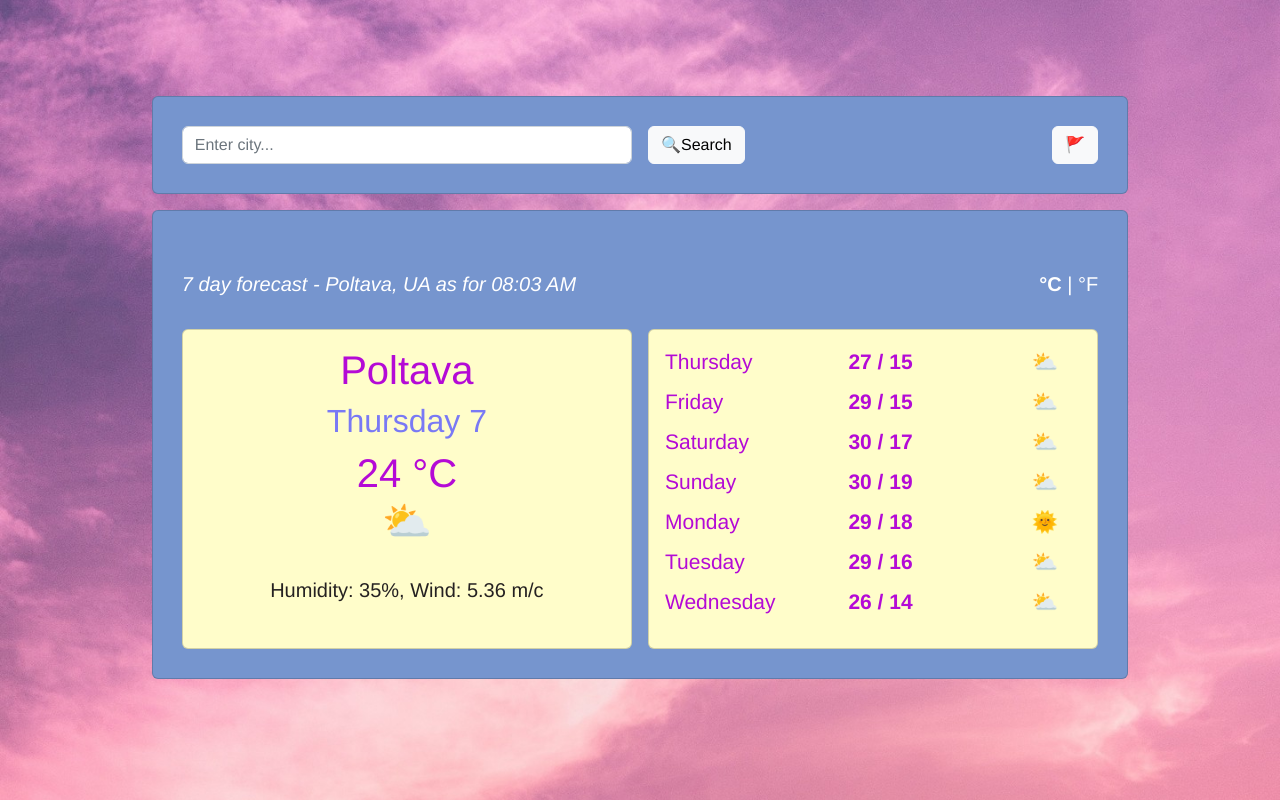
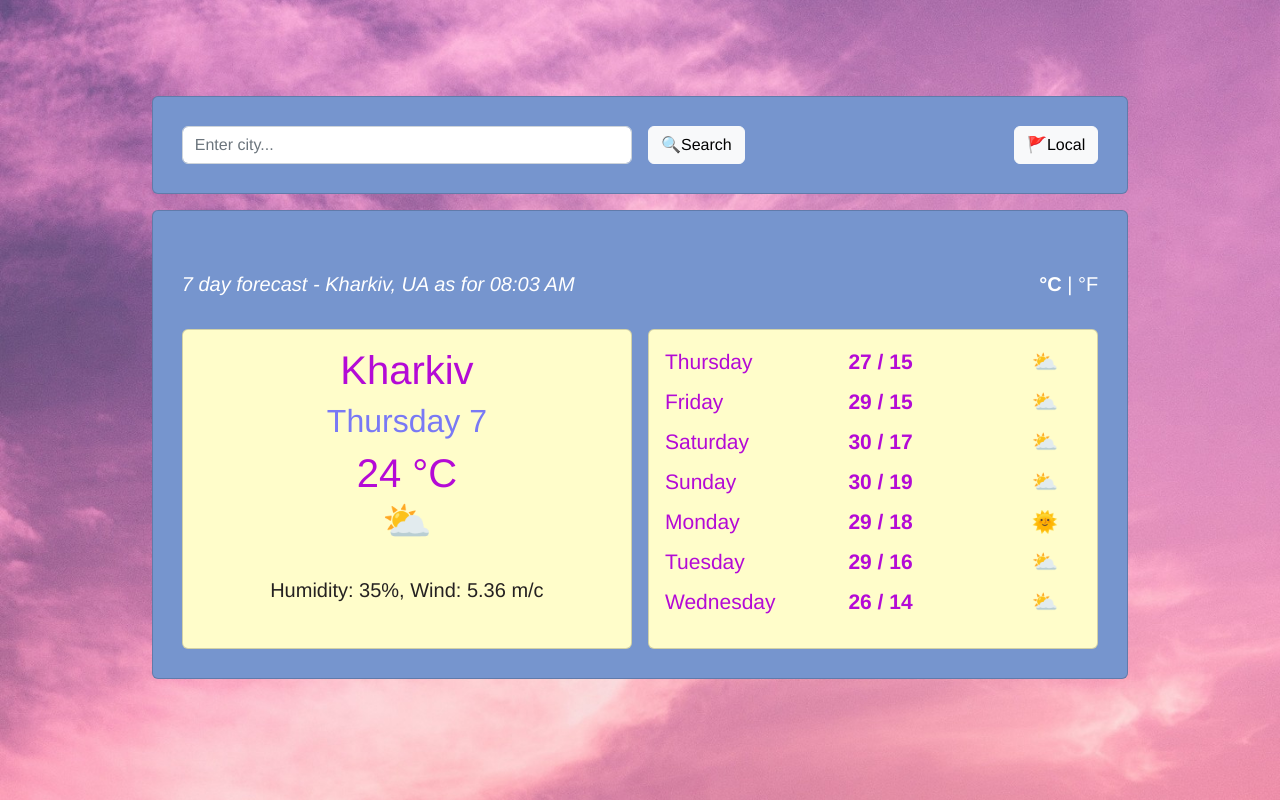
Before and after one commit to Oksana-Kryvulya/WeatherForecast, a plain HTML site: page index.html in a window 1280 px wide. Drawn offline with nearby package versions, Linux system fonts and the light colour scheme; no server answers.

Commit message:
Changed name of Local button and initial location city name

```diff
--- a/index.html
+++ b/index.html
@@ -36,7 +36,7 @@
               />
             </div>
             <div class="col flag">
-              <button class="btn btn-light" id="location">🚩</button>
+              <button class="btn btn-light" id="location">🚩Local</button>
             </div>
           </form>
         </div>
@@ -46,7 +46,7 @@
           <div class="row">
             <div class="col-9">
               <p class="weather-info">
-                7 day forecast - <span id="city"> Poltava</span>,
+                7 day forecast - <span id="city"> Kharkiv</span>,
                 <span id="country"> UA </span> as for
                 <span id="current-time">10 : 50 am</span>
               </p>
@@ -62,7 +62,7 @@
             <div class="col-md">
               <div class="card weather-today" style="height: 20rem">
                 <div class="card-body">
-                  <h1 id="city-h1">Poltava</h1>
+                  <h1 id="city-h1">Kharkiv</h1>
                   <h2>
                     <span id="weekday">Sun</span
                     ><span id="current-date">19</span>
```
